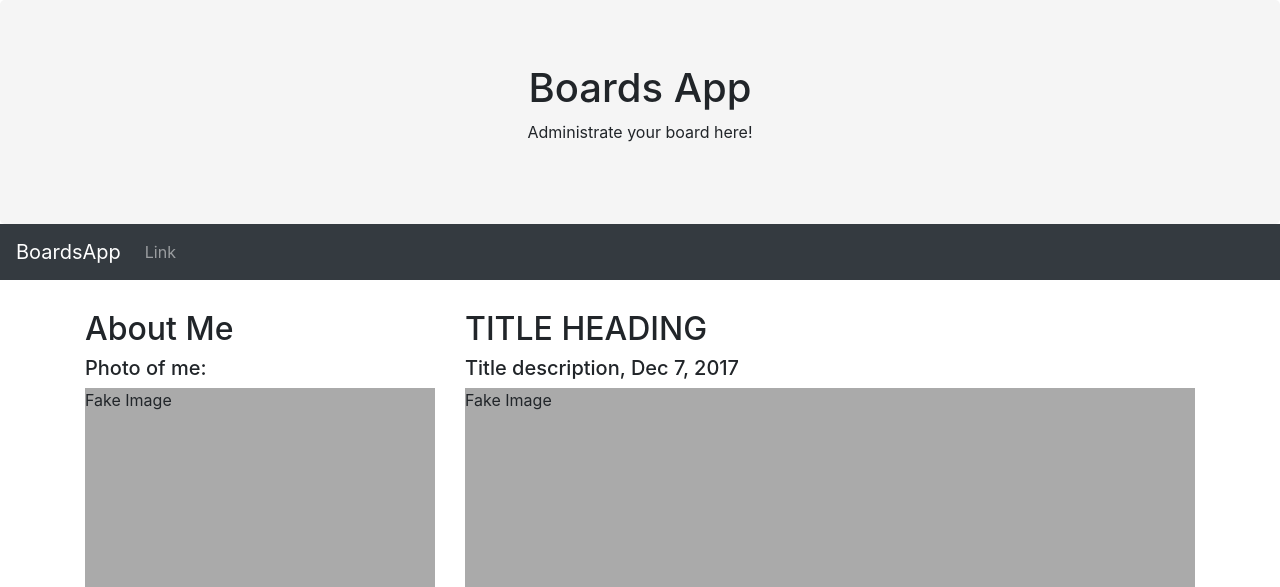
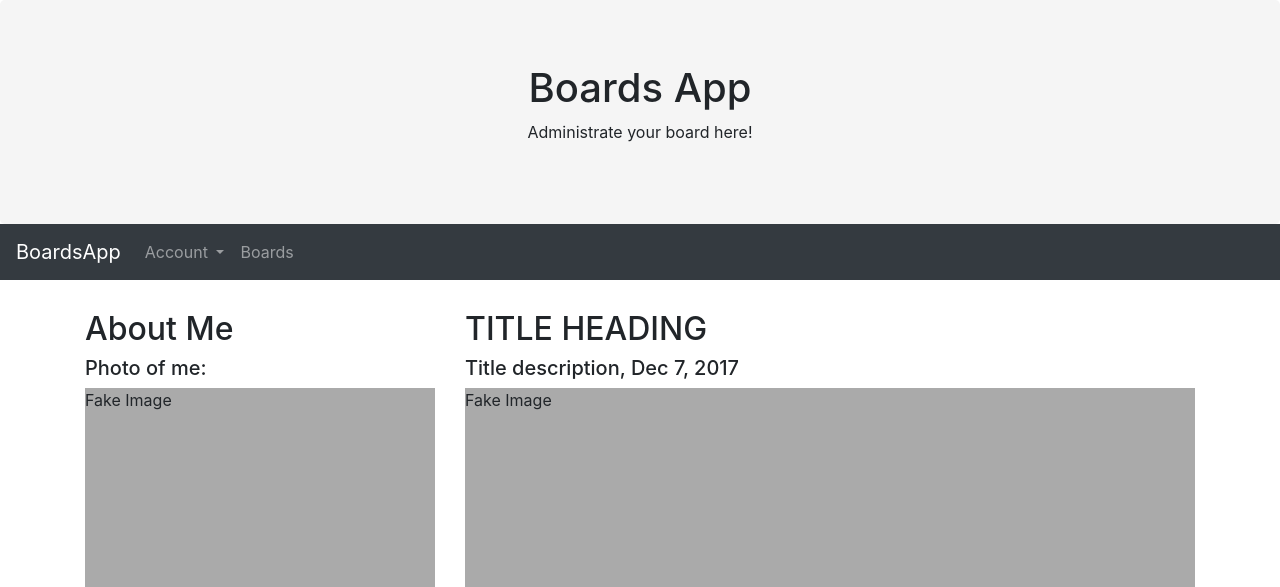
Before and after one commit to civilian/useit-test-project, a Django app: page / in a window 1280 px wide. Shown: the top 587 px of the page. Run offline with Django 3.2, Linux system fonts and the light colour scheme; some libraries are stand-ins or nearby versions.

Commit message:
template organized

```diff
--- a/boards/templates/base.html
+++ b/boards/templates/base.html
@@ -5,9 +5,6 @@
   <meta charset="utf-8">
   <meta name="viewport" content="width=device-width, initial-scale=1">
   <link rel="stylesheet" href="https://maxcdn.bootstrapcdn.com/bootstrap/4.3.1/css/bootstrap.min.css">
-  <script src="https://ajax.googleapis.com/ajax/libs/jquery/3.3.1/jquery.min.js"></script>
-  <script src="https://cdnjs.cloudflare.com/ajax/libs/popper.js/1.14.7/umd/popper.min.js"></script>
-  <script src="https://maxcdn.bootstrapcdn.com/bootstrap/4.3.1/js/bootstrap.min.js"></script>
   <style>
   .fakeimg {
     height: 200px;
@@ -22,62 +19,45 @@
   <p>Administrate your board here!</p>
 </div>
 
-<nav class="navbar navbar-expand-sm bg-dark navbar-dark" style="backgrownd-color:green;">
+<nav class="navbar navbar-expand-sm bg-dark navbar-dark">
   <a class="navbar-brand" href="#">BoardsApp</a>
   <button class="navbar-toggler" type="button" data-toggle="collapse" data-target="#collapsibleNavbar">
     <span class="navbar-toggler-icon"></span>
   </button>
   <div class="collapse navbar-collapse" id="collapsibleNavbar">
     <ul class="navbar-nav">
+      <li class="nav-item dropdown">
+        <a class="nav-link dropdown-toggle"
+          data-toggle="dropdown"
+          href="#" role="button" aria-haspopup="true"
+          aria-expanded="false">
+          Account
+        </a>
+        <div class="dropdown-menu" aria-labelledby="Preview">
+          <a class="dropdown-item" href="#">Login</a>
+          <a class="dropdown-item" href="#">Signup</a>
+        </div>
+      </li>
       <li class="nav-item">
-        <a class="nav-link" href="#">Link</a>
+        <a class="nav-link" href="#">Boards</a>
       </li>
     </ul>
   </div>
 </nav>
 
 <div class="container" style="margin-top:30px">
-  <div class="row">
-    <div class="col-sm-4">
-      <h2>About Me</h2>
-      <h5>Photo of me:</h5>
-      <div class="fakeimg">Fake Image</div>
-      <p>Some text about me in culpa qui officia deserunt mollit anim..</p>
-      <h3>Some Links</h3>
-      <p>Lorem ipsum dolor sit ame.</p>
-      <ul class="nav nav-pills flex-column">
-        <li class="nav-item">
-          <a class="nav-link active" href="#">Active</a>
-        </li>
-        <li class="nav-item">
-          <a class="nav-link" href="#">Link</a>
-        </li>
-        <li class="nav-item">
-          <a class="nav-link" href="#">Link</a>
-        </li>
-        <li class="nav-item">
-          <a class="nav-link disabled" href="#">Disabled</a>
-        </li>
-      </ul>
-      <hr class="d-sm-none">
-    </div>
-    <div class="col-sm-8">
-      <h2>TITLE HEADING</h2>
-      <h5>Title description, Dec 7, 2017</h5>
-      <div class="fakeimg">Fake Image</div>
-      <p>Some text..</p>
-      <p>Sunt in culpa qui officia deserunt mollit anim id est laborum consectetur adipiscing elit, sed do eiusmod tempor incididunt ut labore et dolore magna aliqua. Ut enim ad minim veniam, quis nostrud exercitation ullamco.</p>
-      <br>
-      <h2>TITLE HEADING</h2>
-      <h5>Title description, Sep 2, 2017</h5>
-      <div class="fakeimg">Fake Image</div>
-    </div>
-  </div>
+  {% block container %}
+  {% endblock %}
 </div>
 
 <div class="text-center" style="margin-bottom:0">
   <p>Copyright BoardsApp - All rights reserved </p>
 </div>
 
+  <script src="https://ajax.googleapis.com/ajax/libs/jquery/3.3.1/jquery.min.js"></script>
+  <script src="https://cdnjs.cloudflare.com/ajax/libs/popper.js/1.14.7/umd/popper.min.js"></script>
+  <script src="https://maxcdn.bootstrapcdn.com/bootstrap/4.3.1/js/bootstrap.min.js"></script>
+  {% block scripts %}
+  {% endblock %}
 </body>
 </html>
--- a/boards/templates/boards/index.html
+++ b/boards/templates/boards/index.html
@@ -1,3 +1,42 @@
 {% extends 'base.html' %}
 
 {% block title %}BoardsApp{% endblock %}
+
+{% block container %}
+  <div class="row">
+    <div class="col-sm-4">
+      <h2>About Me</h2>
+      <h5>Photo of me:</h5>
+      <div class="fakeimg">Fake Image</div>
+      <p>Some text about me in culpa qui officia deserunt mollit anim..</p>
+      <h3>Some Links</h3>
+      <p>Lorem ipsum dolor sit ame.</p>
+      <ul class="nav nav-pills flex-column">
+        <li class="nav-item">
+          <a class="nav-link active" href="#">Active</a>
+        </li>
+        <li class="nav-item">
+          <a class="nav-link" href="#">Link</a>
+        </li>
+        <li class="nav-item">
+          <a class="nav-link" href="#">Link</a>
+        </li>
+        <li class="nav-item">
+          <a class="nav-link disabled" href="#">Disabled</a>
+        </li>
+      </ul>
+      <hr class="d-sm-none">
+    </div>
+    <div class="col-sm-8">
+      <h2>TITLE HEADING</h2>
+      <h5>Title description, Dec 7, 2017</h5>
+      <div class="fakeimg">Fake Image</div>
+      <p>Some text..</p>
+      <p>Sunt in culpa qui officia deserunt mollit anim id est laborum consectetur adipiscing elit, sed do eiusmod tempor incididunt ut labore et dolore magna aliqua. Ut enim ad minim veniam, quis nostrud exercitation ullamco.</p>
+      <br>
+      <h2>TITLE HEADING</h2>
+      <h5>Title description, Sep 2, 2017</h5>
+      <div class="fakeimg">Fake Image</div>
+    </div>
+  </div>
+{% endblock %}
```
